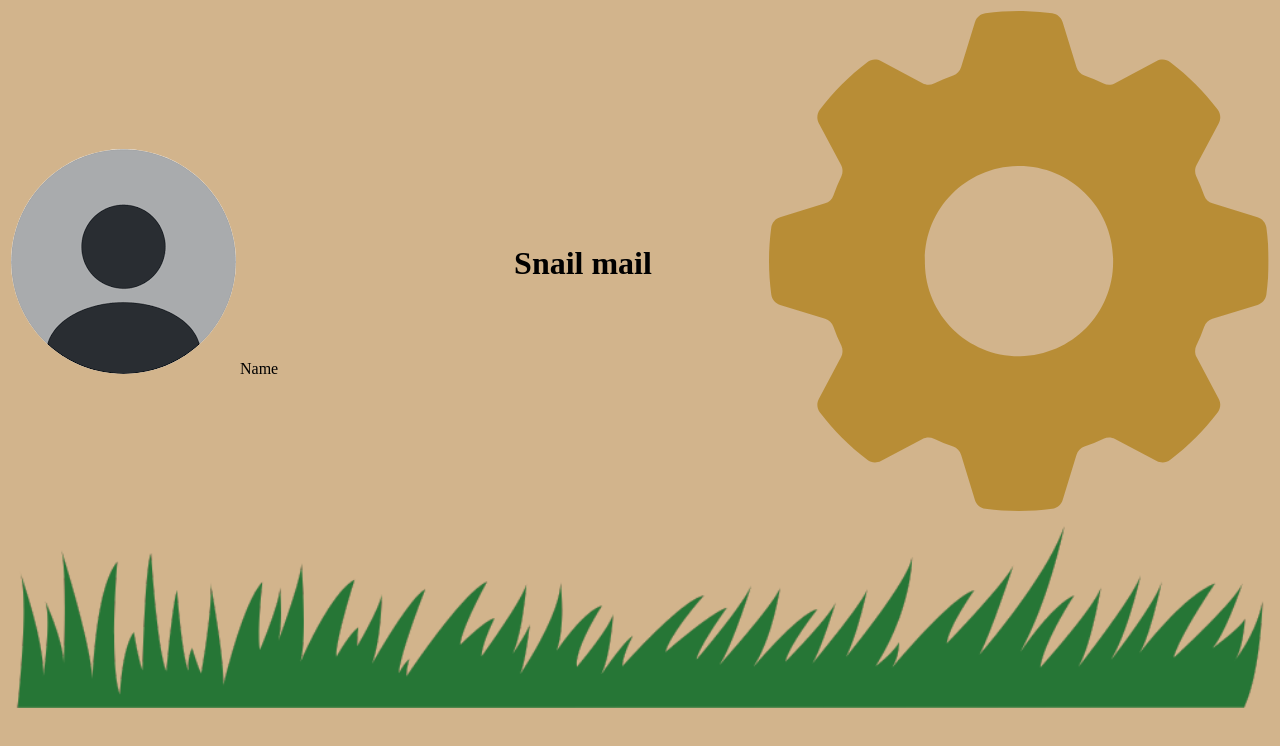
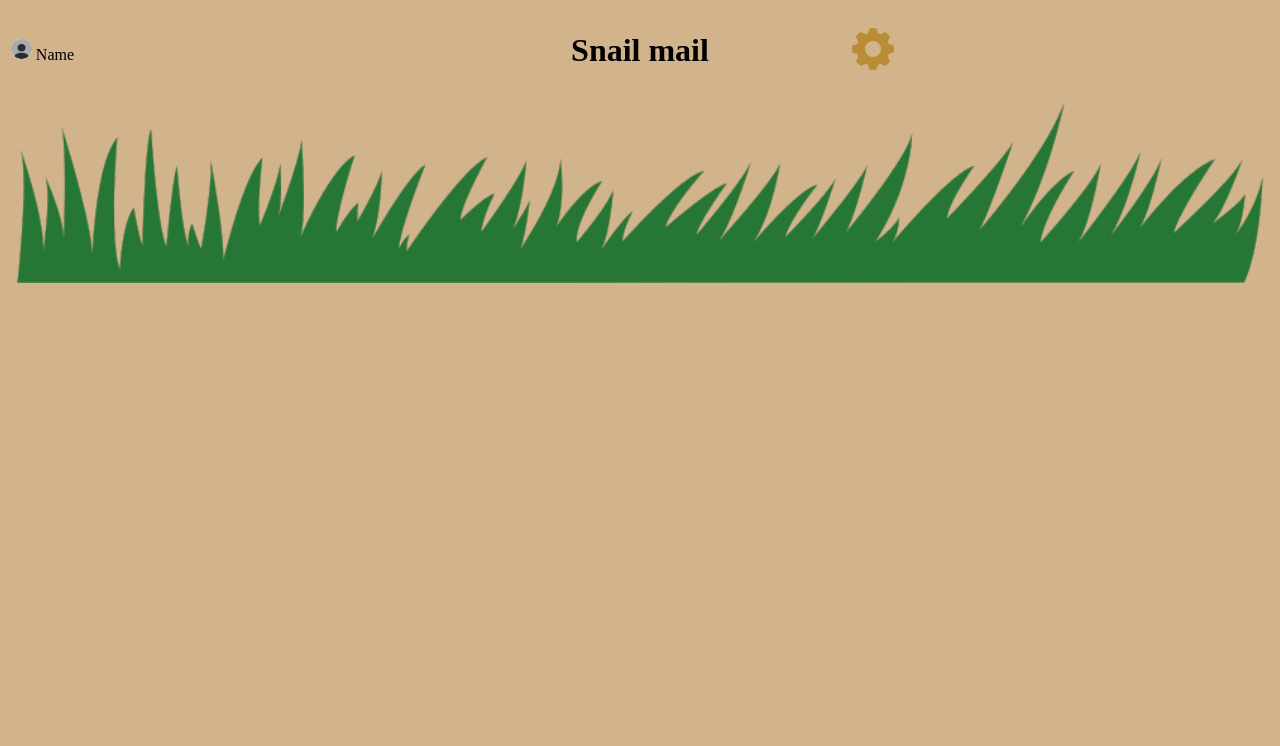
Before and after one commit to 13frogs/SnailMail, a plain HTML site: page index.html in a window 1280 px wide. Drawn offline with Linux system fonts and the light colour scheme.

Commit message:
Test icon sizes

```diff
--- a/index.html
+++ b/index.html
@@ -30,9 +30,9 @@ border-radius: 50%;
 
 <!-- Top -->
 <table width="100%">
-<td width="33%"> <div class="name"> <img class="profile" src="profile.png" alt="Profile picture" class="left"> Name </div>
+<td width="33%"> <div class="name"> <img width="5%" class="profile" src="profile.png" alt="Profile picture" class="left"> Name </div>
 <td width="33%"> <h1 class="center"> Snail mail </h1>
-<td width="33%"> <img src="settings.png" alt="Settings" class="right">
+<td width="33%"> <img width="10%" src="settings.png" alt="Settings" class="right">
 </table>
 
 <!-- Main -->
@@ -40,7 +40,9 @@ border-radius: 50%;
 <!-- Tab: Activate when mailbox is clicked -->
 
 <!-- Bottom -->
-<img width="100%" src="grass.png" alt="Grass">
+<footer>
+  <img width="100%" src="grass.png" alt="Grass">
+</footer>
 
 </body>
 </html>
```
